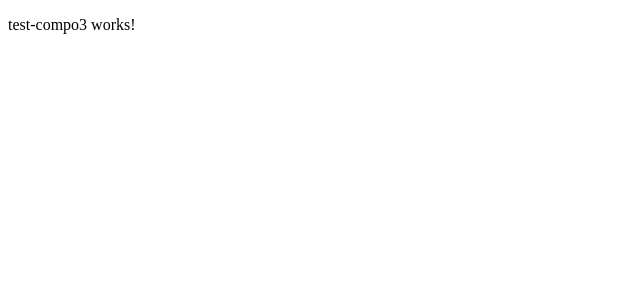
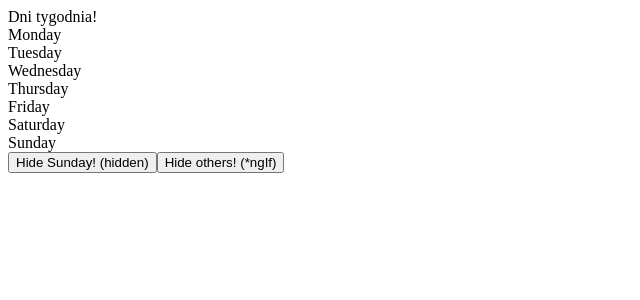
Before and after one commit to victorio99891/TutekAngularYT, an Angular app: page / in a window 1280 px wide. Shown: the top 300 px of the page, without its empty margins (0-640 px from the left). Built offline with nearby package versions, Linux system fonts and the light colour scheme.

Commit message:
Repo created on github

```diff
--- a/src/app/test-compo3/test-compo3.component.html
+++ b/src/app/test-compo3/test-compo3.component.html
@@ -1,3 +1,18 @@
-<p>
-  test-compo3 works!
-</p>
+<header>{{title}}</header>
+
+<div *ngFor="let day of days">
+  <div [ngSwitch]="day">
+    <div *ngIf="!isOthersHidden">
+      <span *ngSwitchCase="'Poniedziałek'">Monday</span>
+      <span *ngSwitchCase="'Wtorek'">Tuesday</span>
+      <span *ngSwitchCase="'Środa'">Wednesday</span>
+      <span *ngSwitchCase="'Czwartek'">Thursday</span>
+      <span *ngSwitchCase="'Piątek'">Friday</span>
+      <span *ngSwitchCase="'Sobota'">Saturday</span>
+    </div>
+    <span *ngSwitchCase="'Niedziela'" [hidden]="isSundayHidden">Sunday</span>
+    <!--<span *ngSwitchDefault>Something went wrong!</span>-->
+  </div>
+</div>
+<button (click)="hideSunday()">Hide Sunday! (hidden)</button>
+<button (click)="hideOtherDays()">Hide others! (*ngIf)</button>
--- a/src/app/test-compo3/test-compo3.component.ts
+++ b/src/app/test-compo3/test-compo3.component.ts
@@ -1,4 +1,4 @@
-import { Component, OnInit } from '@angular/core';
+import {Component, OnInit} from '@angular/core';
 
 @Component({
   selector: 'app-test-compo3',
@@ -7,12 +7,24 @@ import { Component, OnInit } from '@angular/core';
 })
 export class TestCompo3Component implements OnInit {
 
+  title: string = 'Dni tygodnia!';
+
   days: string[] = ['Poniedziałek', 'Wtorek', 'Środa', 'Czwartek', 'Piątek', 'Sobota', 'Niedziela'];
+  isSundayHidden: boolean = false;
+  isOthersHidden: boolean = false;
 
-
-  constructor() { }
+  constructor() {
+  }
 
   ngOnInit() {
   }
 
+
+  hideSunday() {
+    this.isSundayHidden = !this.isSundayHidden;
+  }
+
+  hideOtherDays() {
+    this.isOthersHidden = !this.isOthersHidden;
+  }
 }
```
